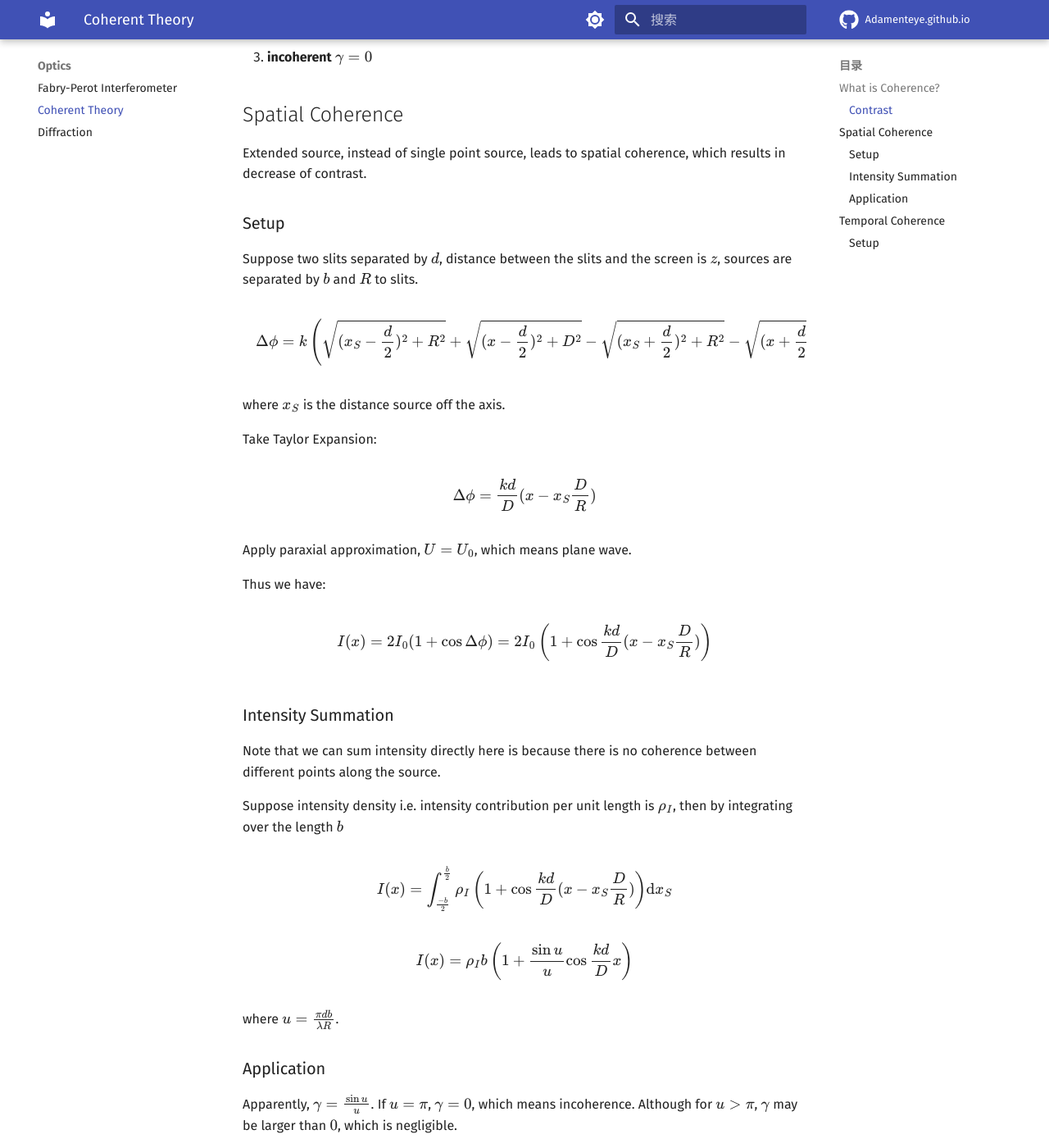
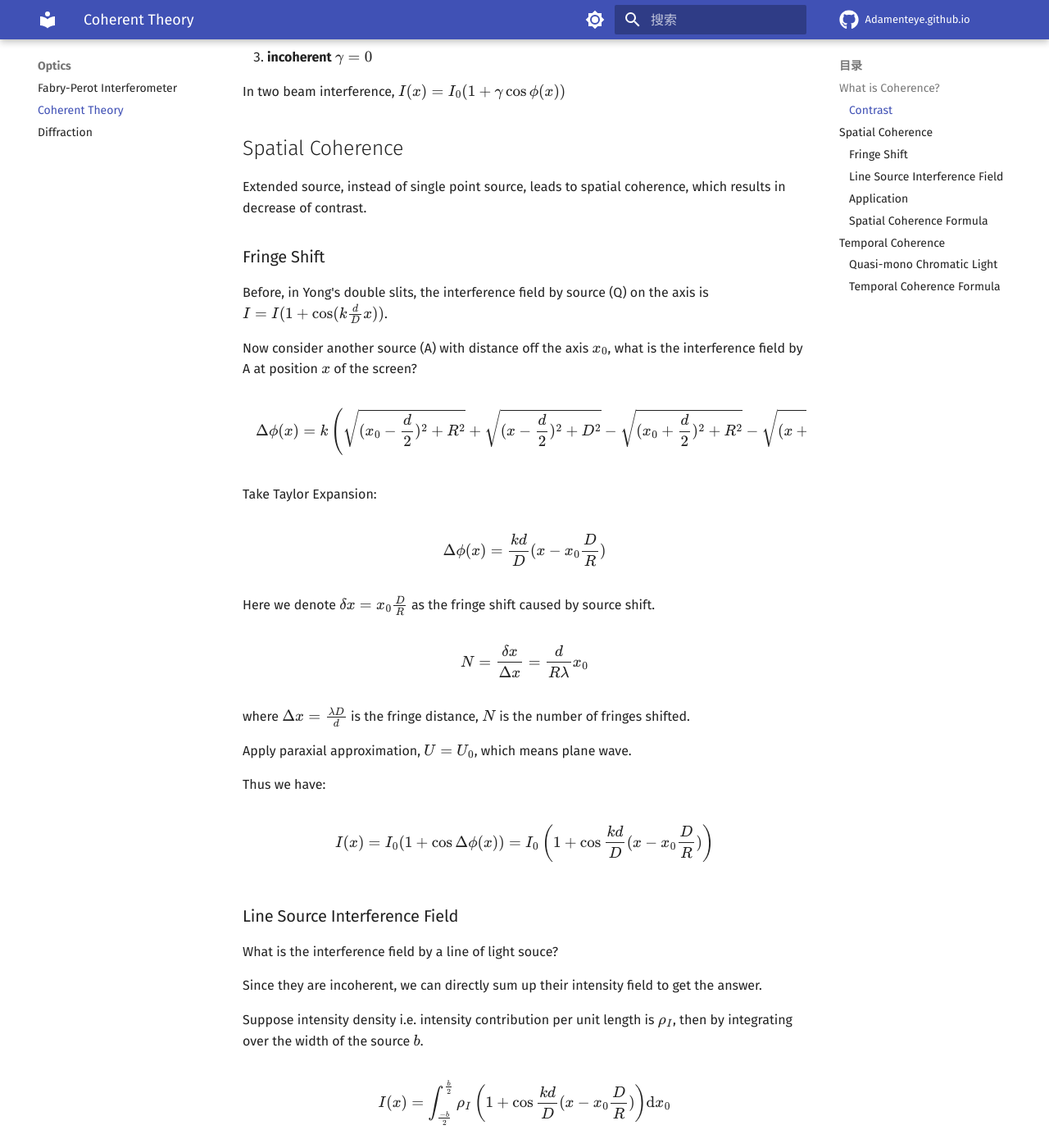
Before and after one commit to adamanteye/adamanteye.github.io, an MkDocs documentation site: the page built from docs/optics/coherent-theory.md, in a window 1280 px wide and 1400 px high, scrolled down 730 px. Shown: the whole window at 82% size. Built offline with MkDocs 1.6.1 and Material for MkDocs 9.7.7, drawn with Linux system fonts in a browser that asks for light colours; comment, search, counter and statistics services are not loaded; some of the changed text lies outside the part shown.

Commit message:
Feat: 期末复习内容

```diff
--- a/docs/optics/coherent-theory.md
+++ b/docs/optics/coherent-theory.md
@@ -21,61 +21,80 @@ The lager the contrast, the better the interference pattern.
 2. **partial coherence** $0<\gamma<1$
 3. **incoherent** $\gamma=0$
 
+In two beam interference, $I(x)=I_0(1+\gamma\cos\phi(x))$
+
 ## Spatial Coherence
 
 Extended source, instead of single point source, leads to spatial coherence, which results in decrease of contrast.
 
-### Setup
+### Fringe Shift
 
-Suppose two slits separated by $d$, distance between the slits and the screen is $z$, sources are separated by $b$ and $R$ to slits.
+Before, in Yong's double slits, the interference field by source (Q) on the axis is $I=I(1+\cos(k\frac{d}{D}x))$.
 
-$$\Delta\phi=k\left(\sqrt{(x_S-\frac{d}{2})^2+R^2}+\sqrt{(x-\frac{d}{2})^2+D^2}-\sqrt{(x_S+\frac{d}{2})^2+R^2}-\sqrt{(x+\frac{d}{2})^2+D^2}\right)$$
+Now consider another source (A) with distance off the axis $x_0$, what is the interference field by A at position $x$ of the screen?
 
-where $x_S$ is the distance source off the axis.
+$$\Delta\phi(x)=k\left(\sqrt{(x_0-\frac{d}{2})^2+R^2}+\sqrt{(x-\frac{d}{2})^2+D^2}-\sqrt{(x_0+\frac{d}{2})^2+R^2}-\sqrt{(x+\frac{d}{2})^2+D^2}\right)$$
 
 Take Taylor Expansion:
 
-$$\Delta\phi=\frac{kd}{D}(x-x_S\frac{D}{R})$$
+$$\Delta\phi(x)=\frac{kd}{D}(x-x_0\frac{D}{R})$$
+
+Here we denote $\delta x=x_0\frac{D}{R}$ as the fringe shift caused by source shift.
+
+$$N=\frac{\delta x}{\Delta x}=\frac{d}{R\lambda}x_0$$
+
+where $\Delta x=\frac{\lambda D}{d}$ is the fringe distance, $N$ is the number of fringes shifted.
 
 Apply paraxial approximation, $U=U_0$, which means plane wave.
 
 Thus we have:
 
-$$I(x)=2I_0(1+\cos\Delta\phi)=2I_0\left(1+\cos\frac{kd}{D}(x-x_S\frac{D}{R})\right)$$
+$$I(x)=I_0(1+\cos\Delta\phi(x))=I_0\left(1+\cos\frac{kd}{D}(x-x_0\frac{D}{R})\right)$$
 
-### Intensity Summation
+### Line Source Interference Field
 
-Note that we can sum intensity directly here is because there is no coherence between different points along the source.
+What is the interference field by a line of light souce?
 
-Suppose intensity density i.e. intensity contribution per unit length is $\rho_I$, then by integrating over the length $b$
+Since they are incoherent, we can directly sum up their intensity field to get the answer.
 
-$$I(x)=\int_{\frac{-b}{2}}^{\frac{b}{2}}\rho_I\left(1+\cos\frac{kd}{D}(x-x_S\frac{D}{R})\right)\mathrm{d}x_S$$
+Suppose intensity density i.e. intensity contribution per unit length is $\rho_I$, then by integrating over the width of the source $b$.
 
-$$I(x)=\rho_Ib\left(1+\frac{\sin u}{u}\cos\frac{kd}{D}x\right)$$
+$$I(x)=\int_{\frac{-b}{2}}^{\frac{b}{2}}\rho_I\left(1+\cos\frac{kd}{D}(x-x_0\frac{D}{R})\right)\mathrm{d}x_0$$
 
-where $u=\frac{\pi db}{\lambda R}$.
+$$I(x)=I_0\left(1+\frac{\sin u}{u}\cos\frac{kd}{D}x\right)$$
+
+where $u=\frac{\pi db}{\lambda R}$, $I_0=\rho_Ib$.
 
 ### Application
 
-Apparently, $\gamma=\frac{\sin u}{u}$. If $u=\pi$, $\gamma=0$, which means incoherence. Although for $u>\pi$, $\gamma$ may be larger than $0$, which is negligible.
+Apparently, $\gamma=\frac{\sin u}{u}$. If $u=\pi$, $\gamma=0$, which means incoherence. Although for $u>\pi$, $\gamma$ may be larger than $0$, but that is negligible.
 
-Therefore, we define **threshold** to be $u=\pi$, which leads to the following constraint:
+Therefore, we define **threshold** of coherence to be $u=\pi$, which leads to the constraint:
 
 $$db\leq\lambda R$$
 
+The upper limit of light source width is $b=\lambda\frac{R}{d}$.
+
+### Spatial Coherence Formula
+
+Define $\Delta\theta=d/R$, its geometric meaning is the angle spaned by 2 slits.
+
+The **spatial coherence formula**:
+
+$$b\Delta\theta_0=\lambda$$
+
+Where $\Delta\theta_0=d_0/R$ is the upper limit of $\Delta\theta$.
+
+- $\Delta\theta=\Delta\theta_0$: $\gamma=0$, no coherence.
+- $\Delta\theta<\Delta\theta_0$: $\gamma>0$, partial coherence.
+
 ## Temporal Coherence
 
-Before, we take monocromatic light (single frequence) as granted. However consider light with multiple frequency components, e.g. $k$ as center wavenumber, $\Delta k$ as width, for convenience of calculation.
+Before, we take monocromatic light (single frequence) as granted. However consider light with multiple frequency components, e.g. $k$ as center wavenumber, $\Delta k$ as width.
 
-### Setup
+### Quasi-mono Chromatic Light
 
-Also, aussme square intensity distribution over $k$, which is $\rho_I$.
-
-In this case, we assume single point source:
-
-$$I(x)=2I_0\left(1+\cos\frac{kd}{D}x\right)$$
-
-Similarly, neglect the coherence between sources with different frequency.
+Similarly as in spatial coherence, neglect the coherence between sources with different frequency.
 
 Take intergration over $k$
 
@@ -85,10 +104,17 @@ $$I(x)=\rho_Ib\left(1+\frac{\sin u}{u}\cos\frac{kd}{D}x\right)$$
 
 where $u=\frac{xd\Delta k}{2D}$.
 
-Note $\frac{kd}{D}x$ as $\Delta L$, we have:
+Define $\Delta L=\frac{d}{D}x$, we have:
 
 $$\Delta L\Delta k\leq 2\pi$$
+
+Maximun OPL $L_m=\frac{2\pi}{\Delta k}=\frac{\lambda^2}{|\Delta\lambda|}$.
 
 The spectral width picture and wave-packet picture agree because limited duration in space (time) implies width in wavelength (frequency).
 
 Also, from $\Delta L$, we can calculate number of fringes.
+
+### Temporal Coherence Formula
+
+- Coherent Time: $\tau_0\Delta\nu=1$
+- Coherent Length: $L_0=\frac{\lambda^2}{|\Delta\lambda|}$
```
Also changed, not shown: docs/optics/diffraction.md (+119 -14 lines), docs/optics/fabry-perot-interferometer.md (+16 -13 lines), docs/optics/img/diffraction-1.png (deleted), docs/optics/polarization.md (added).
